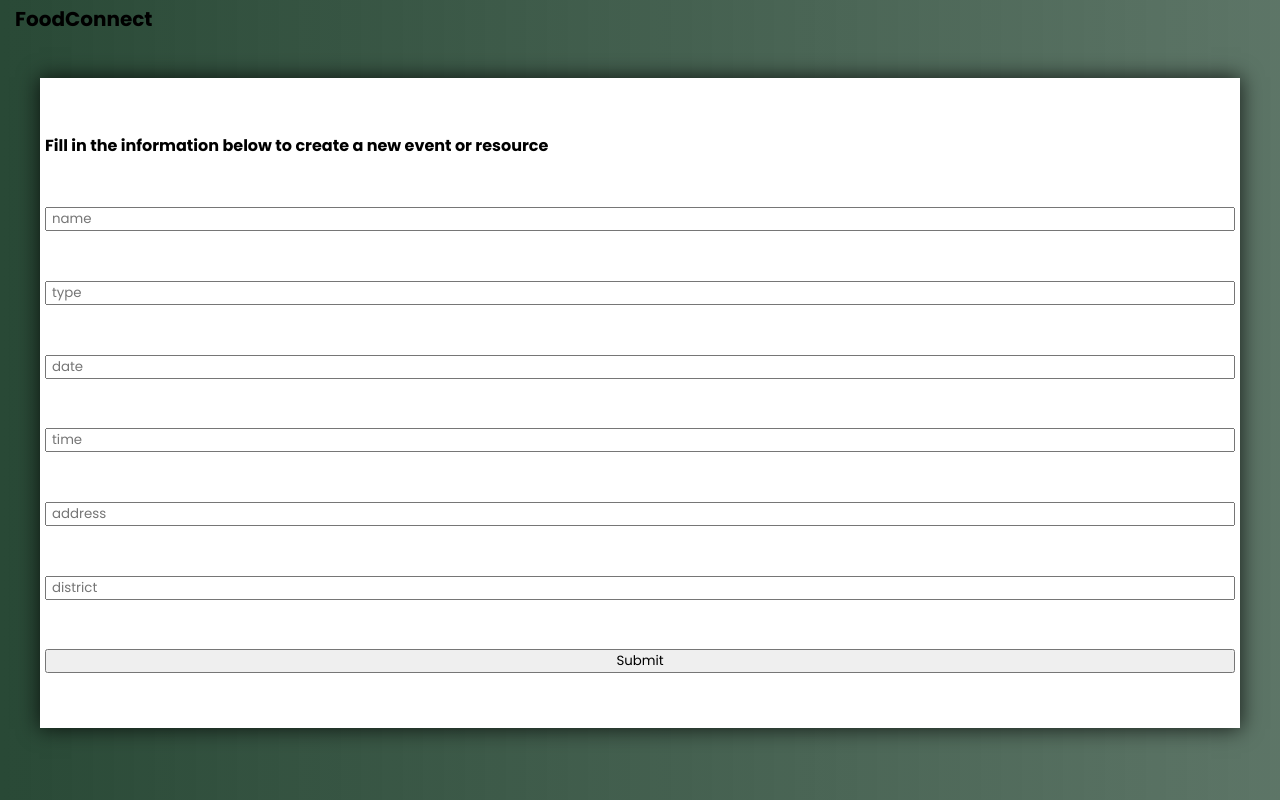
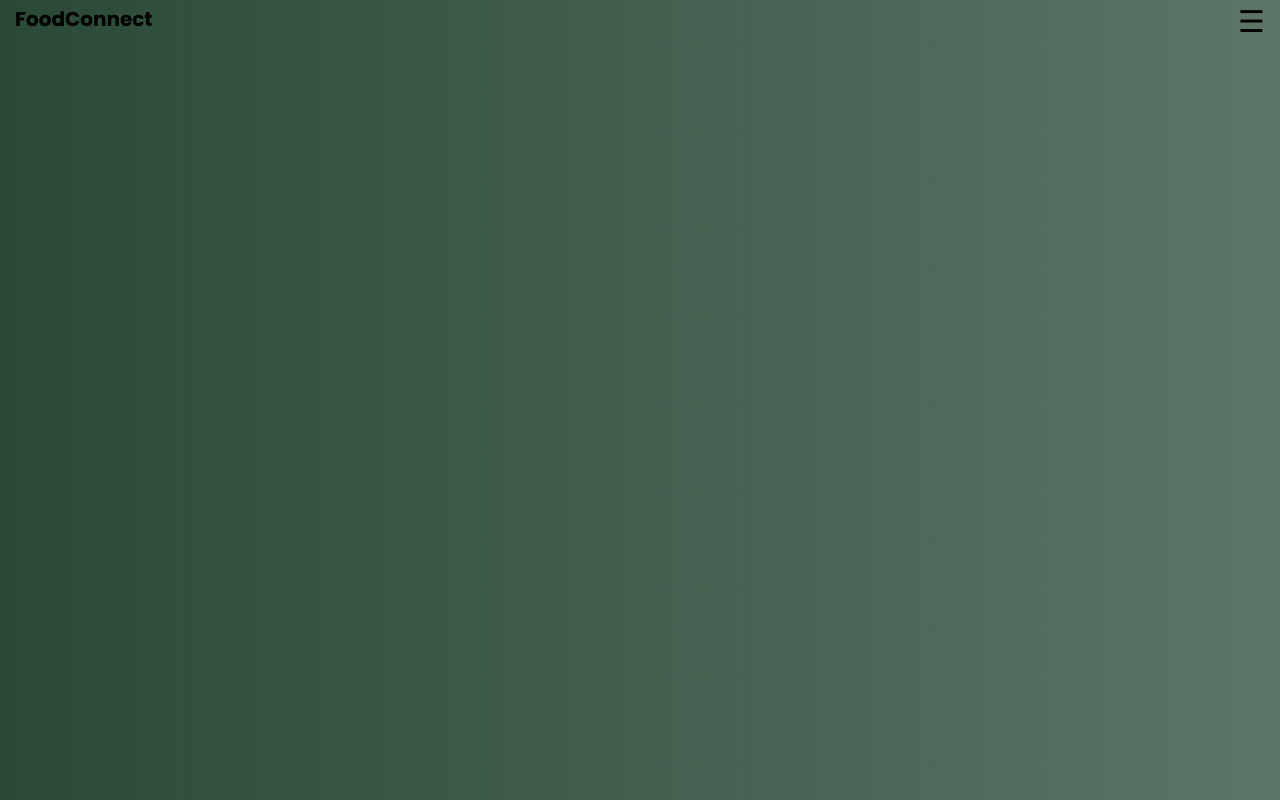
Before and after one commit to IshraqAfzal/food-connect, a React (Vite) app in the folder app/: page / in a window 1280 px wide. Built offline with nearby package versions, Linux system fonts and the light colour scheme.

Commit message:
minor changes

```diff
--- a/app/src/components/navbar.jsx
+++ b/app/src/components/navbar.jsx
@@ -1,6 +1,5 @@
 // import React from 'react'
 import './navbar.css'
-import { NavLink } from 'react-router-dom';
 
 function Navbar(){
     const handleHamburgerClick = () => {
@@ -19,17 +18,18 @@ function Navbar(){
             <div className="container">
             <div className="Header">
             <div className="Logo">FoodConnect</div>
-            <button className='Hamburger' onClick={handleHamburgerClick}>
+            <button className='Hamburger' onClick={handleHamburgerClick}>&#9776;
             </button>
             </div>
 
             <nav>
                 <div className='Menu' style={{display:'none'}}>
                 <ul>
-                <li><NavLink to="/">Home</NavLink></li>
-                <li><NavLink to="/Contact">Contact</NavLink></li>
-                <li><NavLink to="/Register">Register</NavLink></li>
-                <li><NavLink to="/Login">Login</NavLink></li>
+                <li><a href="/">Home</a></li>
+                <li><a href="/contact">Contact</a></li>
+                <li><a href="/register">Register</a></li>
+                <li><a href="/login">Login</a></li>
+
             </ul>
                 </div>
 
--- a/app/src/main.jsx
+++ b/app/src/main.jsx
@@ -2,12 +2,10 @@ import { createRoot } from 'react-dom/client'
 import AdminNavbar from './components/admin-navbar'
 import Chatbot from './components/admin-chatbot.jsx'
 import CreateEvent from './components/admin-create-event'
-
-
+import Navbar from './components/navbar.jsx'
 
 createRoot(document.getElementById('root')).render(
     <>
-    <AdminNavbar/>
-    <CreateEvent/>
+    <Navbar/>
     </>
 )
```
Also changed, not shown: app/src/components/App.jsx (deleted, +0 -37 lines).
